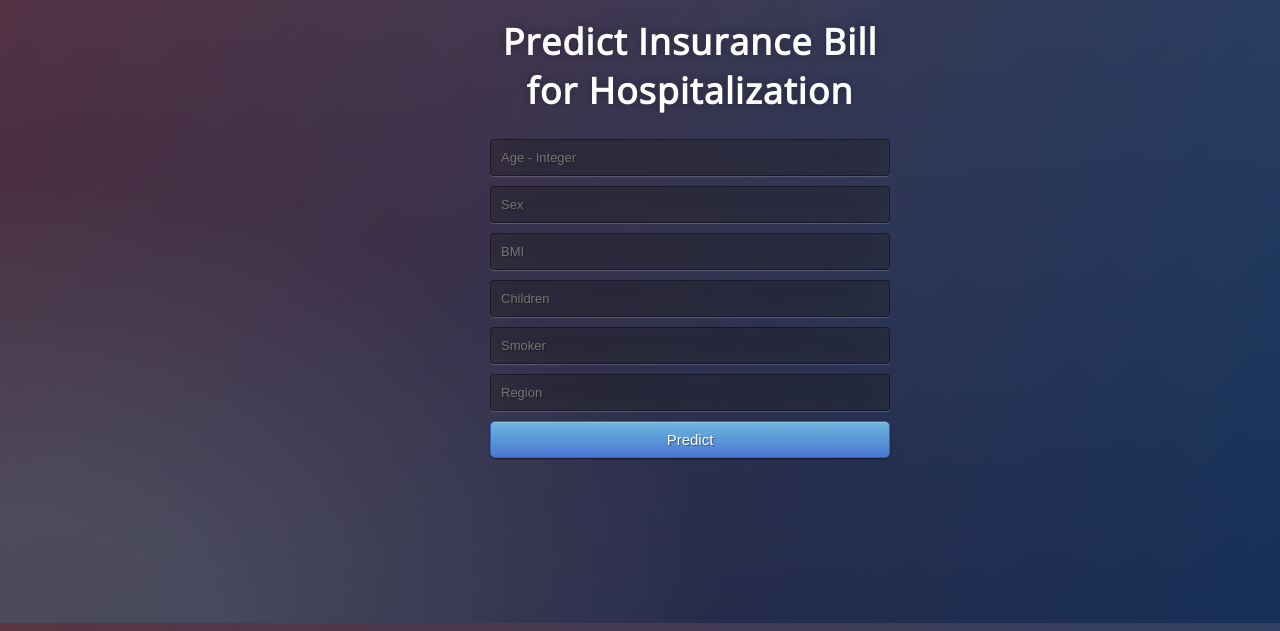
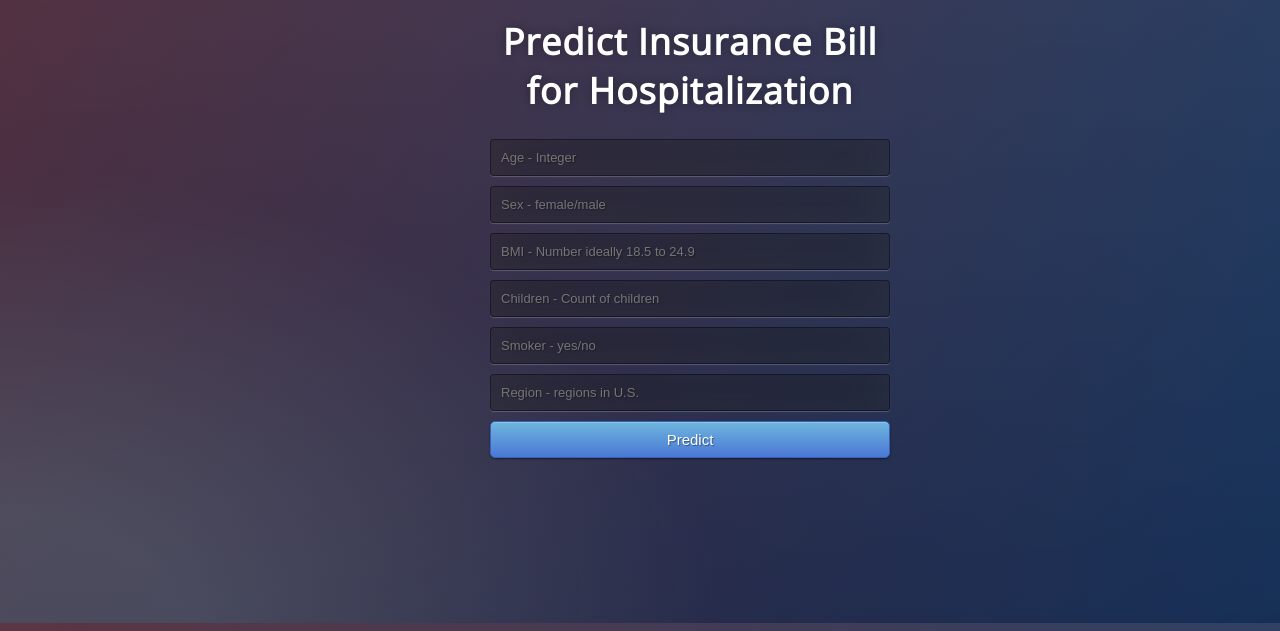
Before and after one commit to kvijaysai/deploy-first-ml-app, a Flask app: page / in a window 1280 px wide. Shown: the part 177-808 px from the top of the page. Run offline with Flask 2, Linux system fonts and the light colour scheme.

Commit message:
minor changes in html

```diff
--- a/templates/home.html
+++ b/templates/home.html
@@ -19,11 +19,11 @@
      <!-- Form to enter new data for predictions  -->
     <form action="{{ url_for('predict')}}"method="POST">
       <input type="text" name="age" placeholder="Age - Integer" required="required" /><br>
-    	<input type="text" name="sex" placeholder="Sex" required="required" /><br>
-        <input type="text" name="bmi" placeholder="BMI" required="required" /><br>
-        <input type="text" name="children" placeholder="Children" required="required" /><br>
-        <input type="text" name="smoker" placeholder="Smoker" required="required" /><br>
-        <input type="text" name="region" placeholder="Region" required="required" /><br>
+    	<input type="text" name="sex" placeholder="Sex - female/male" required="required" /><br>
+        <input type="text" name="bmi" placeholder="BMI - Number ideally 18.5 to 24.9" required="required" /><br>
+        <input type="text" name="children" placeholder="Children - Count of children" required="required" /><br>
+        <input type="text" name="smoker" placeholder="Smoker - yes/no" required="required" /><br>
+        <input type="text" name="region" placeholder="Region - regions in U.S." required="required" /><br>
 
         <button type="submit" class="btn btn-primary btn-block btn-large">Predict</button>
     </form>
```
